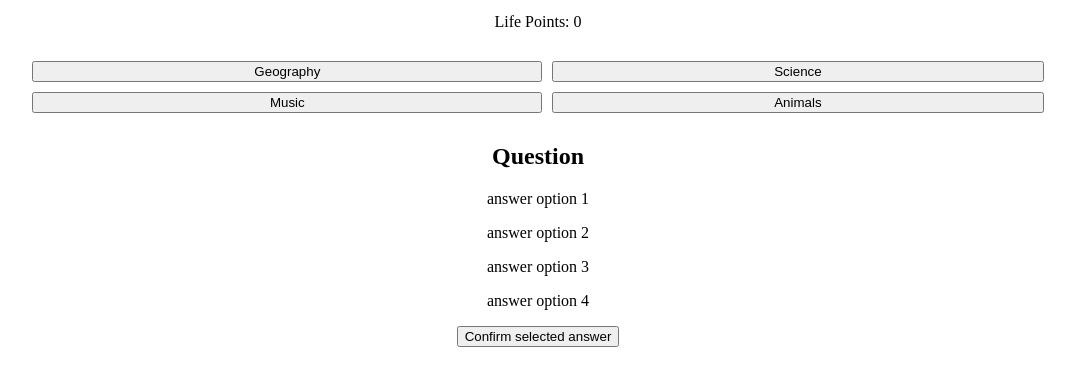
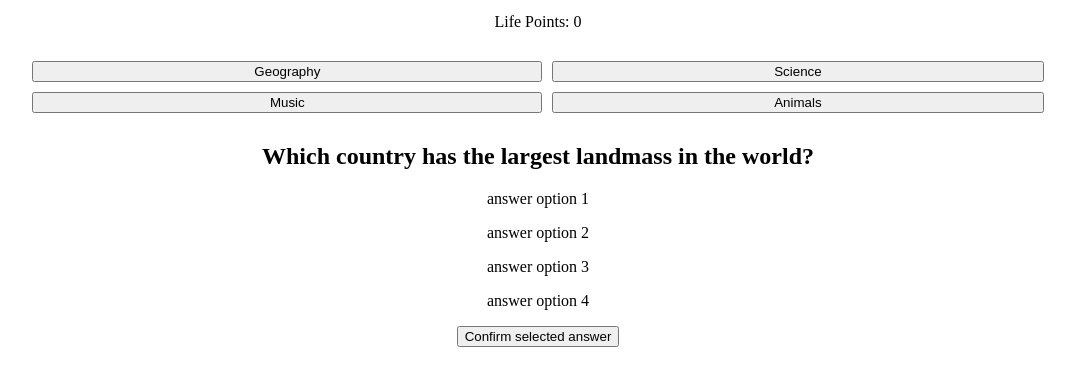
Before and after one commit to Damianjacob/CI-MS2-fun-Quiz, a plain HTML site: page index.html in a window 1280 px wide. Both pictures are taken after a click on the button "Geography". Shown: the part 101-486 px from the top of the page, without its empty margins (102-1177 px from the left). Drawn offline with Linux system fonts and the light colour scheme.

Commit message:
docs: test if displayGeographyQuestion works in js

```diff
--- a/assets/js/questions.js
+++ b/assets/js/questions.js
@@ -1,15 +1,90 @@
-// This is where all the questions are stored
+/**This is where all the questions for the quiz are stored. Each quiz category has an array where the questions
+ * are stored as dictionaries.
+ */
 
-let geographyQuestions = {
-    questionNumber: '1',
-    question: 'Which is the tallest mountain on the earth?',
-    answers: [
-        {answer: 'Mount Everest', isCorrectAnswer: true},
-        {answer: 'K2', isCorrectAnswer: false},
-        {answer: 'Monte Rosa', isCorrectAnswer: false},
-        {answer: 'Lhotse', isCorrectAnswer: false}
-    ]
-}
+// Here is where the questions for the geography quiz are stored
+let geographyQuestions = [
+    {
+        question: 'Which country has the largest landmass in the world?',
+        a: 'Russia',
+        b: 'China',
+        c: 'Canada',
+        d: 'United States of America',
+        correctAnswer: 'Russia'
+    },
+    {
+        question: '',
+        a: '',
+        b: '',
+        c: '',
+        d: '',
+        correctAnswer: ''
+    },
+    {
+        question: '',
+        a: '',
+        b: '',
+        c: '',
+        d: '',
+        correctAnswer: ''
+    },
+    {
+        question: '',
+        a: '',
+        b: '',
+        c: '',
+        d: '',
+        correctAnswer: ''
+    },
+    {
+        question: '',
+        a: '',
+        b: '',
+        c: '',
+        d: '',
+        correctAnswer: ''
+    },
+    {
+        question: '',
+        a: '',
+        b: '',
+        c: '',
+        d: '',
+        correctAnswer: ''
+    },
+    {
+        question: '',
+        a: '',
+        b: '',
+        c: '',
+        d: '',
+        correctAnswer: ''
+    },
+    {
+        question: '',
+        a: '',
+        b: '',
+        c: '',
+        d: '',
+        correctAnswer: ''
+    },
+    {
+        question: '',
+        a: '',
+        b: '',
+        c: '',
+        d: '',
+        correctAnswer: ''
+    },
+    {
+        question: '',
+        a: '',
+        b: '',
+        c: '',
+        d: '',
+        correctAnswer: ''
+    },
+]
 
 let scienceQuestions = {
 
--- a/assets/js/quiz.js
+++ b/assets/js/quiz.js
@@ -14,10 +14,18 @@ document.addEventListener('DOMContentLoaded', function() {
     }
 })
 
-/**runs the game */
+/**runs the quiz and selects one of the four categories based on which button the user clicked on */
 function runQuiz(quizCategory){
     if (quizCategory === 'geography'){
         displayGeographyQuestion();
+    } else if (quizCategory === 'science'){
+        displayScienceQuestion();
+    } else if (quizCategory === 'music'){
+        displayMusicQuestion();
+    } else if (quizCategory === 'animals'){
+        displayAnimalsQuestion();
+    } else {
+        alert(`unknown category: ${quizCategory}`)
     }
 }
 
@@ -38,17 +46,19 @@ function gameOver(){
 }
 
 function displayGeographyQuestion(){
-
+    alert('You clicked on the geography button')
+    let question = document.getElementById('question');
+    question.innerText  = geographyQuestions[0].question;
 }
 
 function displayScienceQuestion(){
-
+    alert('You clicked on the science button')
 }
 
 function displayMusicQuestion(){
-
+    alert('You clicked on the music button')
 }
 
 function displayAnimalsQuestion(){
-
+    alert('You clicked on the animals button')
 }
```
Also changed, not shown: index.html (+5 -1 lines).
